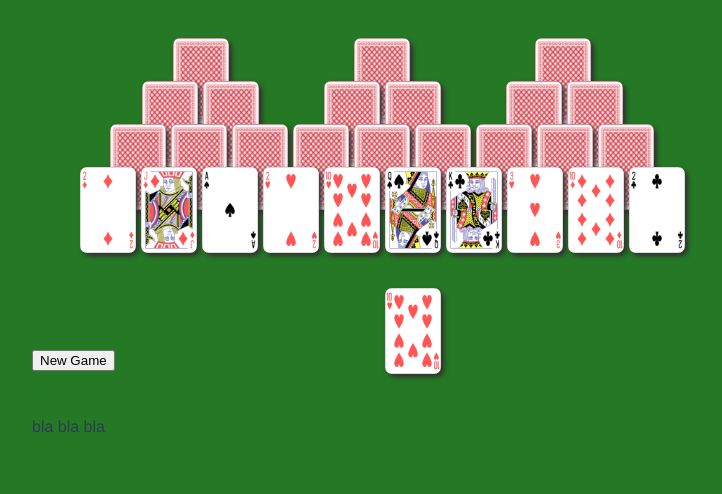
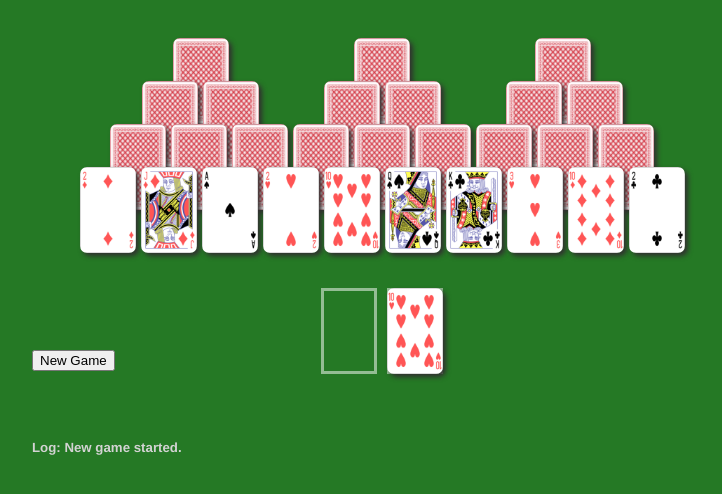
Before and after one commit to glcorreia/vue-solitaire, a Vue app: page / in a window 1280 px wide. Shown: the top 494 px of the page, without its empty margins (258-980 px from the left). Built offline with nearby package versions, Linux system fonts and the light colour scheme.

Commit message:
Single line, message log

```diff
--- a/package.json
+++ b/package.json
@@ -18,7 +18,7 @@
     "@vue/cli-plugin-eslint": "~5.0.0",
     "@vue/cli-service": "~5.0.0",
     "eslint": "^7.32.0",
-    "eslint-plugin-vue": "^8.0.3",
+    "eslint-plugin-vue": "^9.14.1",
     "vue-eslint-parser": "^9.3.0"
   },
   "eslintConfig": {
--- a/src/components/TriPeaks.vue
+++ b/src/components/TriPeaks.vue
@@ -43,13 +43,17 @@
 			<single-card :params="cardProps(27)" @click="cardClickHandler(27)"/>
 		</div>
 		<div class="stock-waste">
-			<single-card />
-			<single-card randomCard/>
+			<div class="inside-border">
+				<single-card />
+			</div>
+			<div class="inside-border">
+				<single-card randomCard/>
+			</div>
 		</div>
 		<button class="btn-reset" @click="startGame">New Game</button>
 	</div>
 	<div class="msg-log">
-		bla bla bla
+		<h5 style="color:lightgrey">Log: {{ gameStatus }}</h5>
 	</div>
 
 	<!-- <div class="msg-log">
@@ -72,12 +76,13 @@ import { ref, onBeforeMount } from 'vue'
 
 const cardsOnStack = ref([])
 const cardsOnTable = ref([])
+const gameStatus = ref('')
 
 const startGame = () => {
-	console.log('start game.')
 	const remainingCards = []
 	let arrLen
 
+	gameStatus.value = ''
 	cardsOnStack.value = [] // Reset decks
 	cardsOnTable.value = [] // Reset decks
 
@@ -97,6 +102,7 @@ const startGame = () => {
 	}
 
 	cardsOnStack.value = remainingCards
+	gameStatus.value = 'New game started.'
 }
 
 // Fisher-Yates shuffle
@@ -121,50 +127,50 @@ function cardProps(singleCardId) {
 }
 
 const cardClickHandler = cardPosition => {
-	// const index = cardsOnTable.value.findIndex(el => el.id === card.id)
+	cardsOnTable.value[cardPosition].cover = !cardsOnTable.value[cardPosition].cover
+	gameStatus.value = cardToText(cardsOnTable.value[cardPosition].id) + ' clicked.'
+}
 
-	cardsOnTable.value[cardPosition].cover = !cardsOnTable.value[cardPosition].cover
+function cardToText (card) {
+	let cardSuit, cardValue
+
+	switch (card.slice(0, 1)) {
+		case '1':
+			cardSuit = '♣'
+			break
+		case '2':
+			cardSuit = '♦'
+			break
+		case '3':
+			cardSuit = '♠'
+			break
+		case '4':
+			cardSuit = '♥'
+			break
+	}
+
+	switch (card.slice(1, 3)) {
+		case '01':
+			cardValue = 'A'
+			break
+		case '10':
+			cardValue = '10'
+			break
+		case '11':
+			cardValue = 'J'
+			break
+		case '12':
+			cardValue = 'Q'
+			break
+		case '13':
+			cardValue = 'K'
+			break
+		default:
+			cardValue = card.slice(2, 3)
+			break
+	}
+	return cardValue + cardSuit
 }
-// function cardToText (card) {
-// 	let cardSuit, cardValue
-
-// 	switch (card.slice(0, 1)) {
-// 		case '1':
-// 			cardSuit = '♣'
-// 			break
-// 		case '2':
-// 			cardSuit = '♦'
-// 			break
-// 		case '3':
-// 			cardSuit = '♠'
-// 			break
-// 		case '4':
-// 			cardSuit = '♥'
-// 			break
-// 	}
-
-// 	switch (card.slice(1, 3)) {
-// 		case '01':
-// 			cardValue = 'A'
-// 			break
-// 		case '10':
-// 			cardValue = '10'
-// 			break
-// 		case '11':
-// 			cardValue = 'J'
-// 			break
-// 		case '12':
-// 			cardValue = 'Q'
-// 			break
-// 		case '13':
-// 			cardValue = 'K'
-// 			break
-// 		default:
-// 			cardValue = card.slice(2, 3)
-// 			break
-// 	}
-// 	return '[' + cardValue + cardSuit + ']'
-// }
 
 onBeforeMount(() => {
 	startGame()
@@ -240,8 +246,13 @@ onBeforeMount(() => {
 	top: 250px;
 	display: flex;
 	flex-direction: row;
-	gap: 5px;
+	gap: 10px;
 	margin: auto;
 	z-index: 5;
 }
+.inside-border {
+	-webkit-box-shadow:inset 0px 0px 0px 3px #ffffff82;
+	-moz-box-shadow:inset 0px 0px 0px 3px #ffffff82;
+	box-shadow:inset 0px 0px 0px 3px #ffffff82;
+}
 </style>
```
Also changed, not shown: 1 other file (tests, documents, lock files or other folders).
